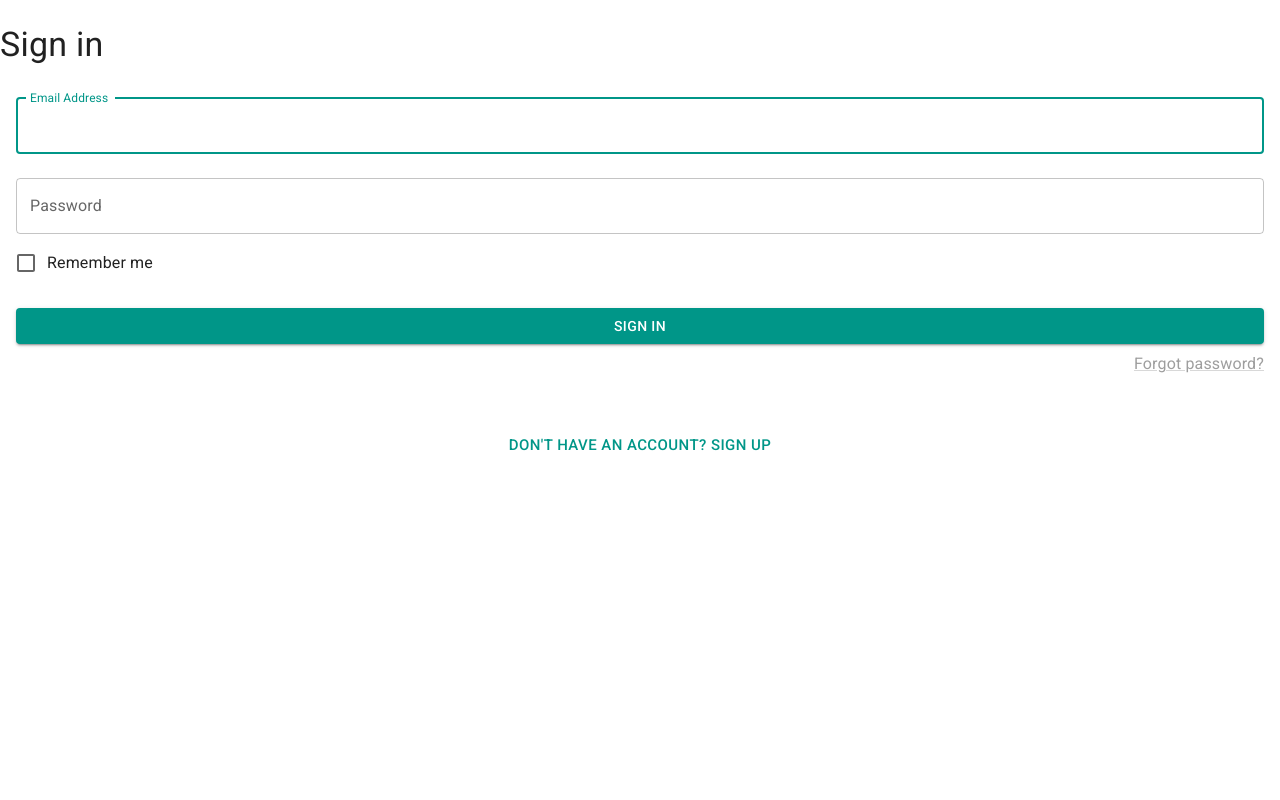
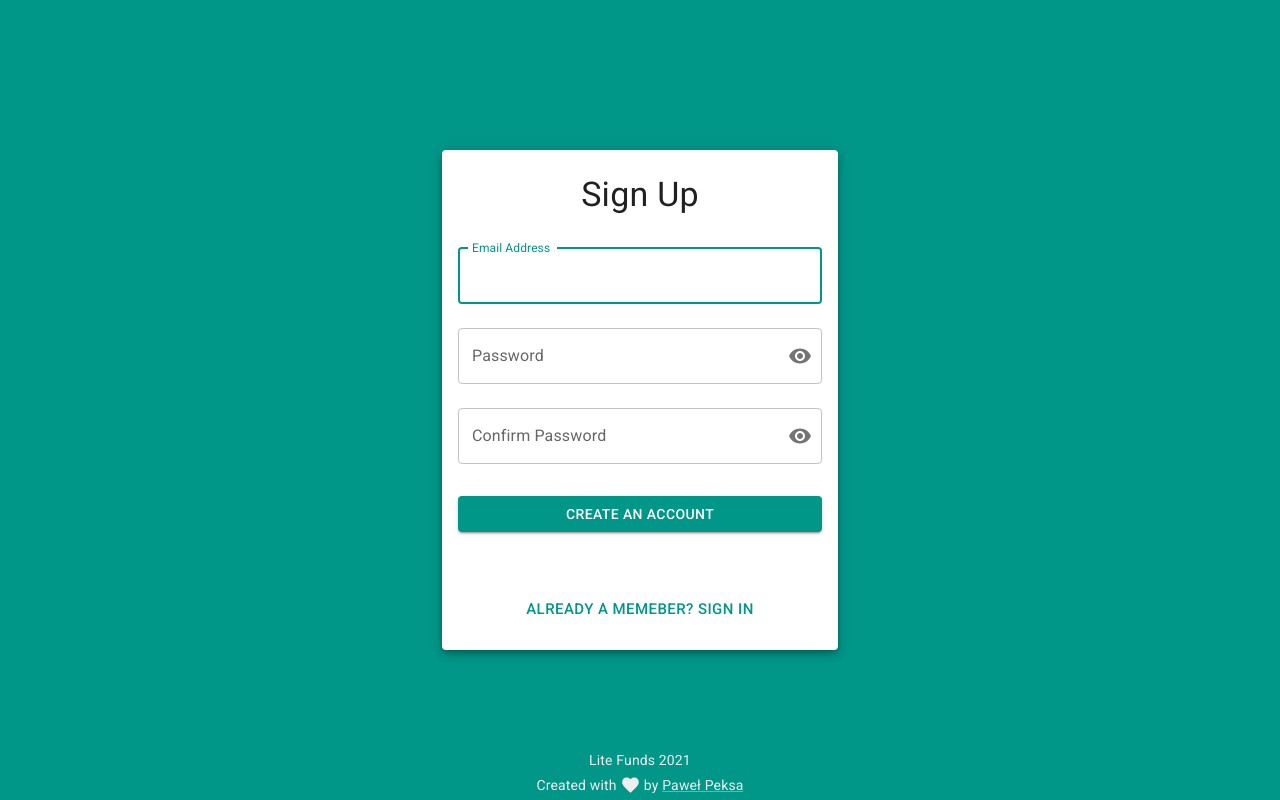
Before and after one commit to pawel-peksa/lite-funds, a React (Create React App) app: page /sign-up in a window 1280 px wide. Built offline with nearby package versions, Linux system fonts and the light colour scheme.

Commit message:
create password with toggle preview

```diff
--- a/src/App.js
+++ b/src/App.js
@@ -1,21 +1,25 @@
 // import { BrowserRouter as Router, Routes, Route } from "react-router-dom";
+import { BrowserRouter as Router, Routes, Route } from "react-router-dom";
 import { SignIn } from "./pages/SignIn";
+import { SignUp } from "./pages/SignUp";
 import CssBaseline from "@mui/material/CssBaseline";
 import { customTheme } from "./settings/customTheme";
 import { ThemeProvider } from "@mui/material/styles";
+import { Modal } from "./components/Modal";
 
 const App = () => {
   return (
-    <CssBaseline>
+    <Router>
+      <CssBaseline />
       <ThemeProvider theme={customTheme}>
-        <SignIn />
+        <Routes>
+          <Route element={<Modal />}>
+            <Route path="/sign-in" element={<SignIn />} />
+            <Route path="/sign-up" element={<SignUp />} />
+          </Route>
+        </Routes>
       </ThemeProvider>
-    </CssBaseline>
-    // <Router>
-    //   <Routes>
-    //     <Route path="/sign-in" element={<SignIn />} />
-    //   </Routes>
-    // </Router>
+    </Router>
   );
 };
 
--- /dev/null
+++ b/src/components/OutlinedInputPassword.js
@@ -0,0 +1,36 @@
+import { OutlinedInput, InputAdornment } from "@mui/material";
+import { useState } from "react";
+import IconButton from "@mui/material/IconButton";
+import Visibility from "@mui/icons-material/Visibility";
+import VisibilityOff from "@mui/icons-material/VisibilityOff";
+
+export const OutlinedInputPassword = (props) => {
+  const [showPassword, setShowPassword] = useState(false);
+
+  const handleClickShowPassword = () => {
+    setShowPassword(!showPassword);
+  };
+
+  const handleMouseDownPassword = (event) => {
+    event.preventDefault(); //don't loose focus on password input
+  };
+
+  return (
+    <OutlinedInput
+      {...props}
+      type={showPassword ? "text" : "password"}
+      endAdornment={
+        <InputAdornment position="end">
+          <IconButton
+            aria-label="toggle password visibility"
+            onClick={handleClickShowPassword}
+            onMouseDown={handleMouseDownPassword}
+            edge="end"
+          >
+            {showPassword ? <VisibilityOff /> : <Visibility />}
+          </IconButton>
+        </InputAdornment>
+      }
+    />
+  );
+};
--- a/src/pages/SignIn.js
+++ b/src/pages/SignIn.js
@@ -7,7 +7,10 @@ import {
   Checkbox,
   Button,
   Link,
+  FormControl,
+  InputLabel,
 } from "@mui/material";
+import { OutlinedInputPassword } from "../components/OutlinedInputPassword";
 
 const handleSubmit = (e) => {
   e.preventDefault();
@@ -36,14 +39,26 @@ export const SignIn = () => {
           autoComplete="email"
           autoFocus
         />
-        <TextField
+        {/* <TextField
           margin="normal"
           fullWidth
           name="password"
           label="Password"
           type="password"
           autoComplete="current-password"
-        />
+        /> */}
+        <FormControl margin="normal" fullWidth variant="outlined">
+          <InputLabel htmlFor="password-with-toggle-sign-in">
+            Password
+          </InputLabel>
+          <OutlinedInputPassword
+            id="password-with-toggle-sign-in"
+            name="password"
+            label="Password"
+            autoComplete="current-password"
+          />
+        </FormControl>
+
         <FormControlLabel
           control={<Checkbox value="remember" color="primary" />}
           label="Remember me"
--- a/src/pages/SignUp.js
+++ b/src/pages/SignUp.js
@@ -1,5 +1,13 @@
 import React from "react";
-import { Box, Typography, TextField, Button } from "@mui/material";
+import {
+  Box,
+  Typography,
+  TextField,
+  Button,
+  FormControl,
+  InputLabel,
+} from "@mui/material";
+import { OutlinedInputPassword } from "../components/OutlinedInputPassword";
 
 export const SignUp = () => {
   const handleSubmit = (e) => {
@@ -28,20 +36,27 @@ export const SignUp = () => {
           autoComplete="email"
           autoFocus
         />
-        <TextField
-          margin="normal"
-          fullWidth
+        <FormControl margin="normal" fullWidth variant="outlined">
+          <InputLabel htmlFor="password-with-toggle-sign-up">
+            Password
+          </InputLabel>
+          <OutlinedInputPassword
+            id="password-with-toggle-sign-up"
             name="password"
             label="Password"
-          type="password"
           />
-        <TextField
-          margin="normal"
-          fullWidth
+        </FormControl>
+
+        <FormControl margin="normal" fullWidth variant="outlined">
+          <InputLabel htmlFor="password-with-toggle-sign-up-confirmation">
+            Confirm Password
+          </InputLabel>
+          <OutlinedInputPassword
+            id="password-with-toggle-sign-up-confirmation"
             name="confirmPassword"
             label="Confirm Password"
-          type="password"
           />
+        </FormControl>
 
         <Button
           type="submit"
```
Lines whose indentation alone changed are shown as unchanged.
